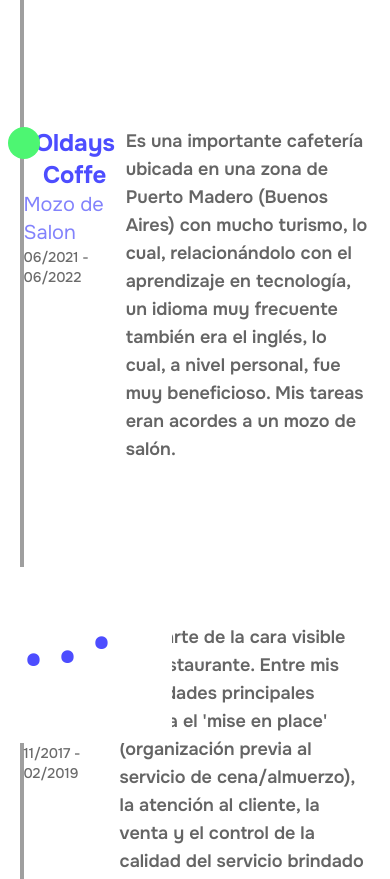
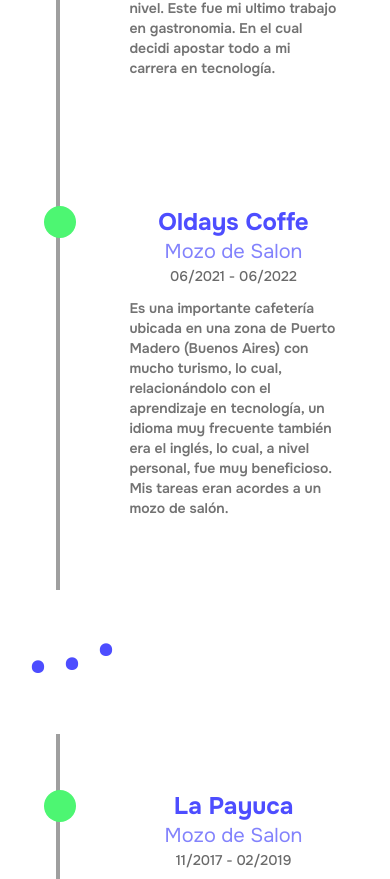
Before and after one commit to SebaPerez90/PORTFOLIO, a Next.js app: page / in a window 390 px wide. Shown: the part 3236-4115 px from the top of the page. Built offline with nearby package versions, Linux system fonts and the light colour scheme.

Commit message:
responsive in WorkExperience.tsx

```diff
--- a/src/app/globals.css
+++ b/src/app/globals.css
@@ -36,7 +36,7 @@ body {
 
   .content-available {
     display: block;
-    padding: 0 2em 1em 2em;
+    /* padding: 0 1em 1em 1em; */
     display: flex;
     flex-direction: column;
     gap: 1.5em;
@@ -141,9 +141,8 @@ body {
         }
       }
     }
-    > :nth-child(4) {
-      height: 23em;
-      position: relative;
+    > :nth-child(5) {
+      margin-top: 9em;
     }
 
     @keyframes loading {
--- a/src/components/main/Experience.tsx
+++ b/src/components/main/Experience.tsx
@@ -5,7 +5,6 @@ import { Roboto } from 'next/font/google';
 import Image from 'next/image';
 import soyHenry_logo from '@/assets/images/soyHenry-logo.webp';
 import utn_logo from '@/assets/images/utn-logo.webp';
-import waiter_bg from '@/assets/images/bg-image-waiter.webp';
 
 import workExperience from '@/data/workExperience.json';
 
@@ -28,13 +27,13 @@ const Experience = () => {
     <>
       <section className='shadow-[14px_30px_20px_-10px_#0000004f] py-20 bg-white  w-full lg:w-[80%] lg:rounded-lg'>
         <h1
-          className='text-3xl [letter-spacing:15px] text-[#313131be] text-center'
+          className='text-3xl [letter-spacing:10px] text-[#313131be] text-center'
           style={roboto.style}>
           {engLanguageActive ? 'WORK EXPERIENCE' : 'EXPERIENCIA LABORAL'}💼
         </h1>
 
-        <div className='m-[0_auto] gap-32 mt-40 w-[90%] border-l-4 border-[#6161619b] flex flex-col justify-around items-center relative work-experience-container z-10 lg:w-[80%]'>
-          <div className='absolute left-[-1em] flex gap-4 justify-center bottom-[9em] w-52 h-44 bg-white text-6xl font-black z-50 text-light-500 pt-10'>
+        <div className='max-[480px]:ml-14 ml-24 m-[0_auto] gap-32 mt-40 w-[90%] border-l-4 border-[#6161619b] flex flex-col justify-around items-center relative work-experience-container z-10 lg:w-[80%]'>
+          <div className='absolute left-[-1em] flex gap-4 justify-center bottom-[35%] pt-6 w-36 h-36 bg-white text-6xl font-black z-50 text-light-500 '>
             <span className='animate-[loading_1s_linear_infinite]'>.</span>
             <span className='animate-[loading_1s_linear_infinite] [animation-delay:200ms]'>
               .
@@ -46,7 +45,7 @@ const Experience = () => {
           {workExperience.map((item, key) => (
             <article
               key={key}
-              className='relative w-full flex justify-around  items-start text-black before:absolute before:w-8 before:h-8 before:rounded-full before:bg-light-800 before:left-[-1em] before:top-0'>
+              className='flex-col items-center gap-3 sm:gap-0 sm:flex-row relative w-full flex justify-around sm:items-start before:absolute before:w-8 before:h-8 before:rounded-full before:bg-light-800 before:left-[-1em] before:top-0'>
               <div className='flex flex-col items-center'>
                 <h1 className='font-bold text-light-500 text-center w-full text-2xl'>
                   {item.company}
@@ -58,7 +57,7 @@ const Experience = () => {
                   {item.date}
                 </span>
               </div>
-              <p className='w-[20em] text-lg text-[#373737c4] font-semibold'>
+              <p className='w-[60%] sm:w-[20em] text-sm lg:text-base text-[#474747c4] font-semibold'>
                 {engLanguageActive
                   ? item.tasks_description[0]
                   : item.tasks_description[1]}
@@ -66,6 +65,7 @@ const Experience = () => {
             </article>
           ))}
         </div>
+
         <article className='flex flex-col items-center self-center mt-32 w-[80%] m-[0_auto]'>
           <h1 className='text-[#333333ac] text-2xl font-extrabold text-center'>
             Detalles de mi experiencia
```
